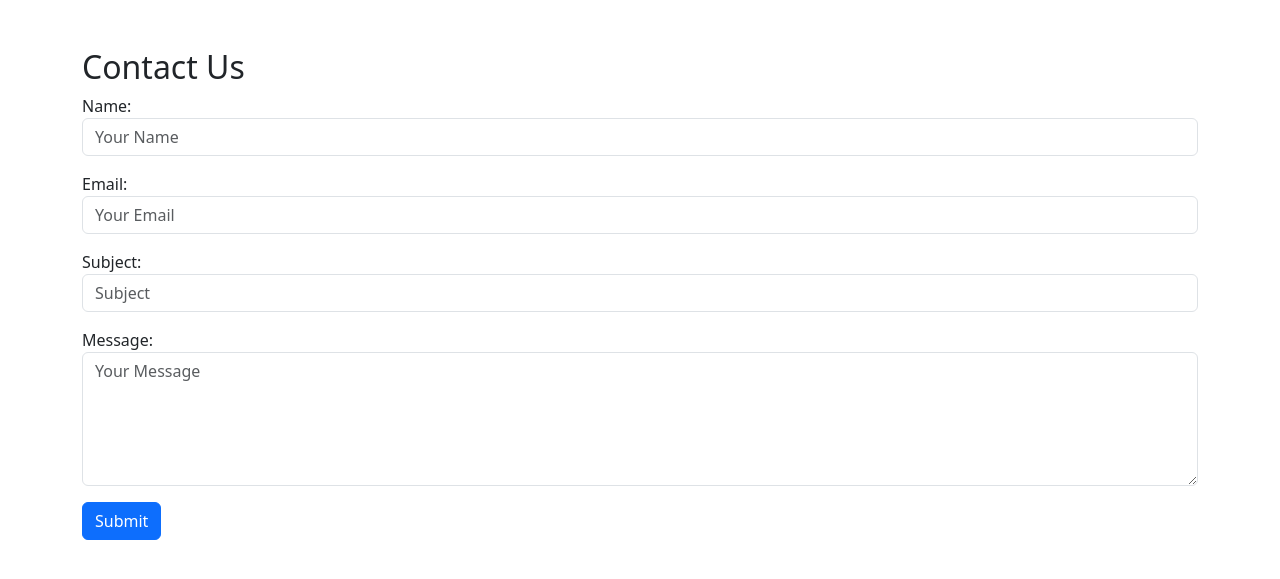
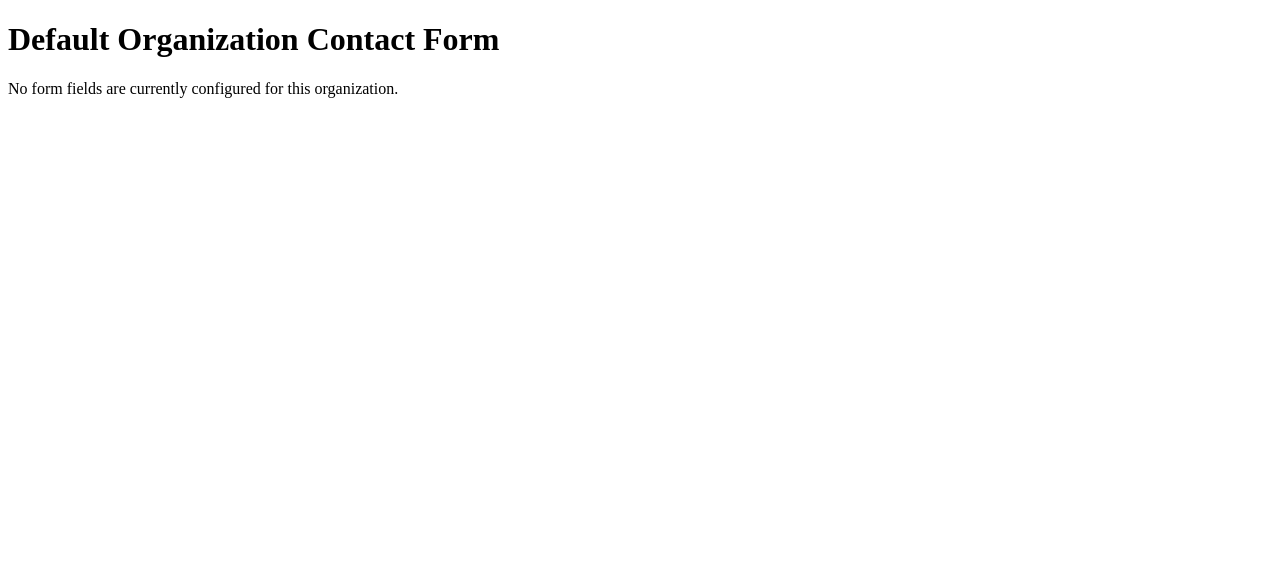
Before and after one commit to abhii024/Iframes, a Django app: page /contact/?org_id=1 in a window 1280 px wide. Shown: the top 579 px of the page. Run offline with Django 5.2, Linux system fonts and the light colour scheme; data comes from the database, SQL or seed files in the repository.

Commit message:
Adds fields_config attribute to Organization model
Introduces a new JSONField named fields_config
in the Organization model to allow customizable form field
visibility. This enhancement enables more flexible
form configurations for users.

Adds customizable form field visibility for organizations

Introduces a new JSONField named fields_config in the Organization model, allowing for customizable form field visibility.

Enhancements improve form configuration flexibility for users, enabling better management of contact form fields based on organizational needs.

Adds customizable form field visibility for organizations

Introduces a JSONField named fields_config in the Organization model, allowing for flexible management of form fields based on organizational needs.

Enhancements improve form configuration, enabling better user experience by customizing visible fields in contact forms.

Relates to the enhancement of form usability for different organizations.

Enhances Organization model with customizable form fields

Introduces a JSONField named fields_config in the Organization model, allowing for flexible management of form field visibility based on organizational needs.

This enhancement improves user experience by enabling better customization of contact forms, ensuring that users can tailor visible fields according to their specific requirements.

Relates to improving form usability for different organizations.

Enhances Organization model with customizable form fields

Introduces a JSONField named fields_config in the Organization model, allowing for flexible management of form field visibility based on organizational needs.

This enhancement improves user experience by enabling better customization of contact forms, ensuring that users can tailor visible fields according to their specific requirements.

Relates to improving form usability for different organizations.

```diff
--- a/iframe_form/forms.py
+++ b/iframe_form/forms.py
@@ -3,6 +3,26 @@ from django import forms
 from .models import ContactSubmission
 
 class ContactForm(forms.ModelForm):
+    organization_id = forms.IntegerField(widget=forms.HiddenInput(), required=False)
+
+    class Meta:
+        model = ContactSubmission
+        fields = []  # initially empty, set dynamically
+        widgets = {
+            'name': forms.TextInput(attrs={'class': 'form-control', 'placeholder': 'Your Name'}),
+            'email': forms.EmailInput(attrs={'class': 'form-control', 'placeholder': 'Your Email'}),
+            'subject': forms.TextInput(attrs={'class': 'form-control', 'placeholder': 'Subject'}),
+            'message': forms.Textarea(attrs={'class': 'form-control', 'placeholder': 'Your Message', 'rows': 5}),
+        }
+
+    def __init__(self, *args, **kwargs):
+        selected_fields = kwargs.pop('selected_fields', [])
+        super().__init__(*args, **kwargs)
+        # Keep only selected fields
+        for field_name in list(self.fields.keys()):
+            if field_name not in selected_fields and field_name != 'organization_id':
+                self.fields.pop(field_name)
+
     organization_id = forms.IntegerField(widget=forms.HiddenInput(), required=False)
 
     class Meta:
--- a/iframe_form/models.py
+++ b/iframe_form/models.py
@@ -1,9 +1,12 @@
 # iframe_form/models.py
 from django.db import models
+from django.contrib.postgres.fields import ArrayField  # If using PostgreSQL
+import json
 
 class Organization(models.Model):
     name = models.CharField(max_length=100)
-    form_style = models.TextField(default='')  # CSS styles for the form
+    form_style = models.TextField(default='', blank=True)
+    fields = models.JSONField(default=list, blank=True)  # ✅ works without PostgreSQL
 
     def __str__(self):
         return self.name
--- a/iframe_form/views.py
+++ b/iframe_form/views.py
@@ -6,7 +6,7 @@ from .forms import ContactForm
 from .models import ContactSubmission, Organization
 from django.views.decorators.csrf import csrf_exempt
 from django.views.decorators.clickjacking import xframe_options_exempt
-
+from django.http import HttpResponse
 # Create default organizations if they don't exist
 def create_default_organizations():
     if not Organization.objects.filter(id=1).exists():
@@ -31,70 +31,29 @@ def create_default_organizations():
 @xframe_options_exempt
 @csrf_exempt
 def contact_form(request):
-    create_default_organizations()
+    org_id = request.GET.get('org_id')
+    if not org_id:
+        return HttpResponse("Organization ID not provided", status=400)
 
-    org_id = request.GET.get('org_id', 1)  # Default to org 1 if not specified
     organization = get_object_or_404(Organization, id=org_id)
 
-    if request.method == 'POST':
-        form = ContactForm(request.POST)
+    if request.method == "POST":
+        form = ContactForm(request.POST, selected_fields=organization.fields)
         if form.is_valid():
-            # Save to database
             submission = form.save(commit=False)
-            submission.ip_address = request.META.get('REMOTE_ADDR')
             submission.organization = organization
             submission.save()
+            return HttpResponse("Form submitted successfully!")
+    else:
+        form = ContactForm(selected_fields=organization.fields)
 
-            # Email sending logic remains the same...
-            try:
-                email = EmailMessage(
-                    subject=f"New Contact Form Submission: {submission.subject}",
-                    body=f"""
-                    <html>
-                    <body style="font-family: Arial, sans-serif; line-height: 1.6; max-width: 600px; margin: 0 auto;">
-                        <div style="background-color: #f8f9fa; padding: 20px; border-radius: 5px;">
-                            <h2 style="color: #2c3e50;">New Contact Form Submission</h2>
+    # Pre-fill organization_id hidden field
+    form.fields['organization_id'].initial = organization.id
 
-                            <div style="margin: 20px 0; padding: 15px; background-color: white; border-radius: 5px;">
-                                <p><strong>From:</strong> {submission.name} &lt;{submission.email}&gt;</p>
-                                <p><strong>Subject:</strong> {submission.subject}</p>
-                                <p><strong>Message:</strong></p>
-                                <div style="padding: 10px; border: 1px solid #eee; border-radius: 3px; margin-top: 5px;">
-                                    {submission.message}
-                                </div>
-                            </div>
-
-                            <div style="margin-top: 20px; font-size: 0.9em; color: #7f8c8d;">
-                                <p>You can reply directly to this email to respond to {submission.name.split()[0]}.</p>
-                                <p>This message was sent via your website contact form.</p>
-                            </div>
-                        </div>
-                    </body>
-                    </html>
-                    """,
-                    to=[submission.email],  # Send to user's email
-                    from_email='abhi.w3web@gmail.com',  # Your email address
-                    reply_to=[submission.email],
-                )
-                email.content_subtype = "html"  # Set content type to HTML
-                email.send()
-            except Exception as e:
-                # Optionally log the error or handle it as needed
-                print(f"Error sending email: {e}")
-            return redirect('contact_success')
-
-        # Form is invalid - show errors
-        return render(request, 'iframe_form/contact_form.html', {
-            'form': form,
-            'organization': organization,
-            'error': "Please correct the errors below"
-        })
-
-    # GET request - show empty form
-    form = ContactForm(initial={'organization_id': org_id})
-    return render(request, 'iframe_form/contact_form.html', {
-        'form': form,
-        'organization': organization
+    return render(request, "iframe_form/contact_form.html", {
+        "organization": organization,
+        "form": form,
+        "custom_css": organization.form_style
     })
 
 def contact_success(request):
@@ -103,3 +62,35 @@ def contact_success(request):
 def contact_iframe(request):
     return render(request, 'iframe_form/iFrame.html')
 # Other views remain the same...
+
+def edit_organization(request):
+    organizations = Organization.objects.all()
+    selected_org = None
+    available_fields = ['name', 'email', 'subject', 'message']
+    selected_fields = []
+
+    if request.method == "POST":
+        org_id = request.POST.get("organization")
+        if org_id:
+            selected_org = get_object_or_404(Organization, id=org_id)
+
+            # Save fields & CSS
+            selected_fields = request.POST.getlist("fields")
+            selected_org.fields = selected_fields  # ✅ Save to JSONField
+            selected_org.form_style = request.POST.get("form_style", "")
+            selected_org.save()
+
+            return redirect(f"{request.path}?organization={selected_org.id}")
+
+    elif request.method == "GET" and "organization" in request.GET:
+        org_id = request.GET.get("organization")
+        selected_org = get_object_or_404(Organization, id=org_id)
+        selected_fields = selected_org.fields  # ✅ Load saved fields
+
+    context = {
+        "organizations": organizations,
+        "selected_org": selected_org,
+        "available_fields": available_fields,
+        "selected_fields": selected_fields
+    }
+    return render(request, "iframe_form/edit_organization.html", context)
--- a/iframe_project/settings.py
+++ b/iframe_project/settings.py
@@ -117,6 +117,8 @@ USE_TZ = True
 
 STATIC_URL = 'static/'
 STATICFILES_DIRS = [os.path.join(BASE_DIR, 'static')]
+json_path = os.path.join(BASE_DIR, 'organizations.json')
+
 # Default primary key field type
 # https://docs.djangoproject.com/en/5.2/ref/settings/#default-auto-field
 
--- a/iframe_project/urls.py
+++ b/iframe_project/urls.py
@@ -32,5 +32,7 @@ urlpatterns = [
     path('admin/', admin.site.urls),
     path('contact/', views.contact_form, name='contact_form'),
     path('contact/success/', views.contact_success, name='contact_success'),
-    path('contact/iframe/', views.contact_iframe, name='contact_iframe')
+    path('contact/iframe/', views.contact_iframe, name='contact_iframe'),
+    path("edit-organization/", views.edit_organization, name="edit_organization"),
+
 ]
--- /dev/null
+++ b/organizations.json
@@ -0,0 +1,12 @@
+[
+    {
+        "name": "Organization A",
+        "form_style": "",
+        "fields": []
+    },
+    {
+        "name": "Organization B",
+        "form_style": "",
+        "fields": []
+    }
+]
--- a/templates/iframe_form/contact_form.html
+++ b/templates/iframe_form/contact_form.html
@@ -1,53 +1,21 @@
-<!-- iframe_form/templates/iframe_form/contact_form.html -->
 <!DOCTYPE html>
 <html>
 <head>
-    <title>Contact Us</title>
-    <link href="https://cdn.jsdelivr.net/npm/bootstrap@5.3.0/dist/css/bootstrap.min.css" rel="stylesheet">
+    <title>{{ organization.name }} Form</title>
     <style>
-        {{ organization.form_style|safe }}
+    {{ custom_css|safe }}
     </style>
 </head>
 <body>
-    <div class="container mt-5 form-container">
-        <h2>Contact Us</h2>
-
-        {% if error %}
-            <div class="alert alert-danger">{{ error }}</div>
-        {% endif %}
-
+    <h1>{{ organization.name }} Contact Form</h1>
+    {% if form.fields|length > 1 %}  {# Checking if more than just organization_id exists #}
         <form method="POST">
             {% csrf_token %}
-            <input type="hidden" name="organization_id" value="{{ organization.id }}">
-
-            {{ form.non_field_errors }}
-
-            <div class="mb-3">
-                {{ form.name.label_tag }}
-                {{ form.name }}
-                {{ form.name.errors }}
-            </div>
-
-            <div class="mb-3">
-                {{ form.email.label_tag }}
-                {{ form.email }}
-                {{ form.email.errors }}
-            </div>
-
-            <div class="mb-3">
-                {{ form.subject.label_tag }}
-                {{ form.subject }}
-                {{ form.subject.errors }}
-            </div>
-
-            <div class="mb-3">
-                {{ form.message.label_tag }}
-                {{ form.message }}
-                {{ form.message.errors }}
-            </div>
-
-            <button type="submit" class="btn btn-primary">Submit</button>
+            {{ form.as_p }}
+            <button type="submit">Submit</button>
         </form>
-    </div>
+    {% else %}
+        <p>No form fields are currently configured for this organization.</p>
+    {% endif %}
 </body>
 </html>
```
Also changed, not shown: iframe_form/admin.py (+13 -8 lines), iframe_form/apps.py (+18 -2 lines), iframe_form/utils.py (added, +18 -0 lines), templates/iframe_form/base.html (+58 -2 lines), templates/iframe_form/edit_organization.html (added, +194 -0 lines), templates/iframe_form/iFrame.html (+16 -28 lines).
